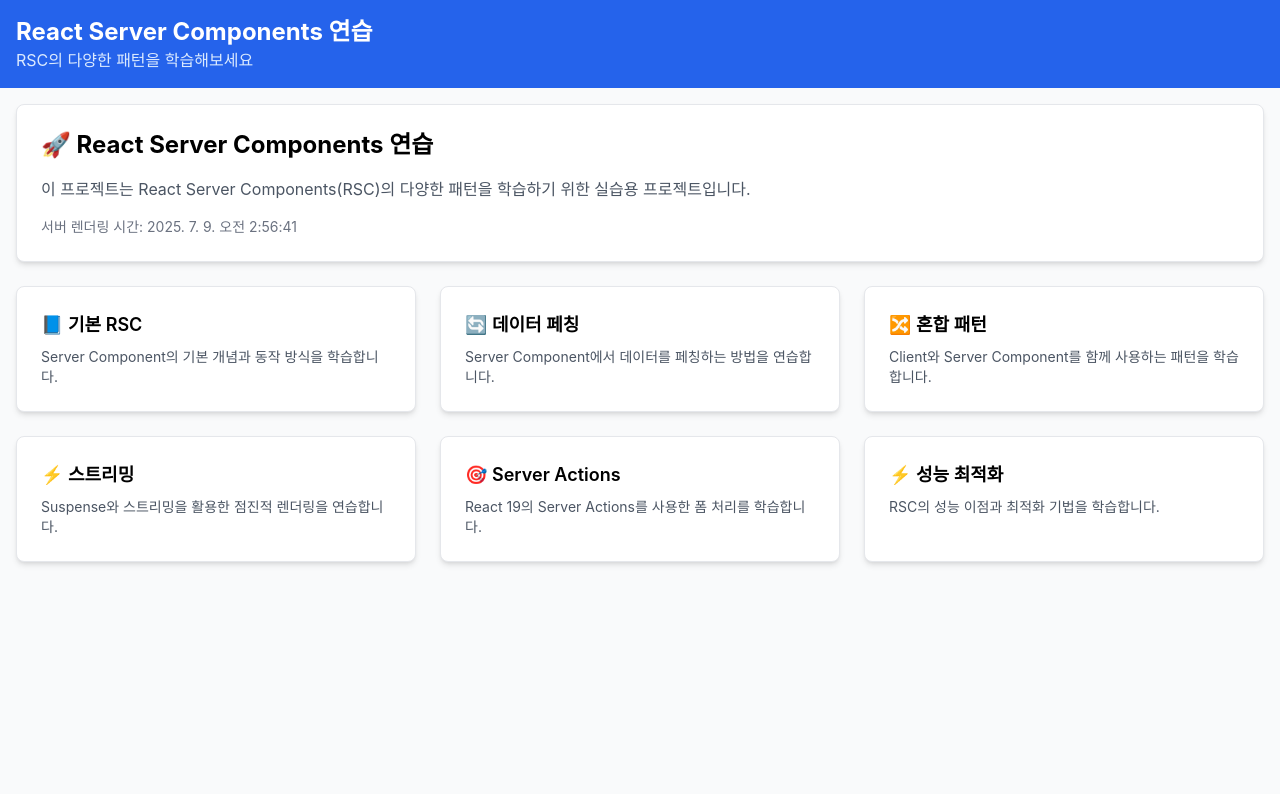
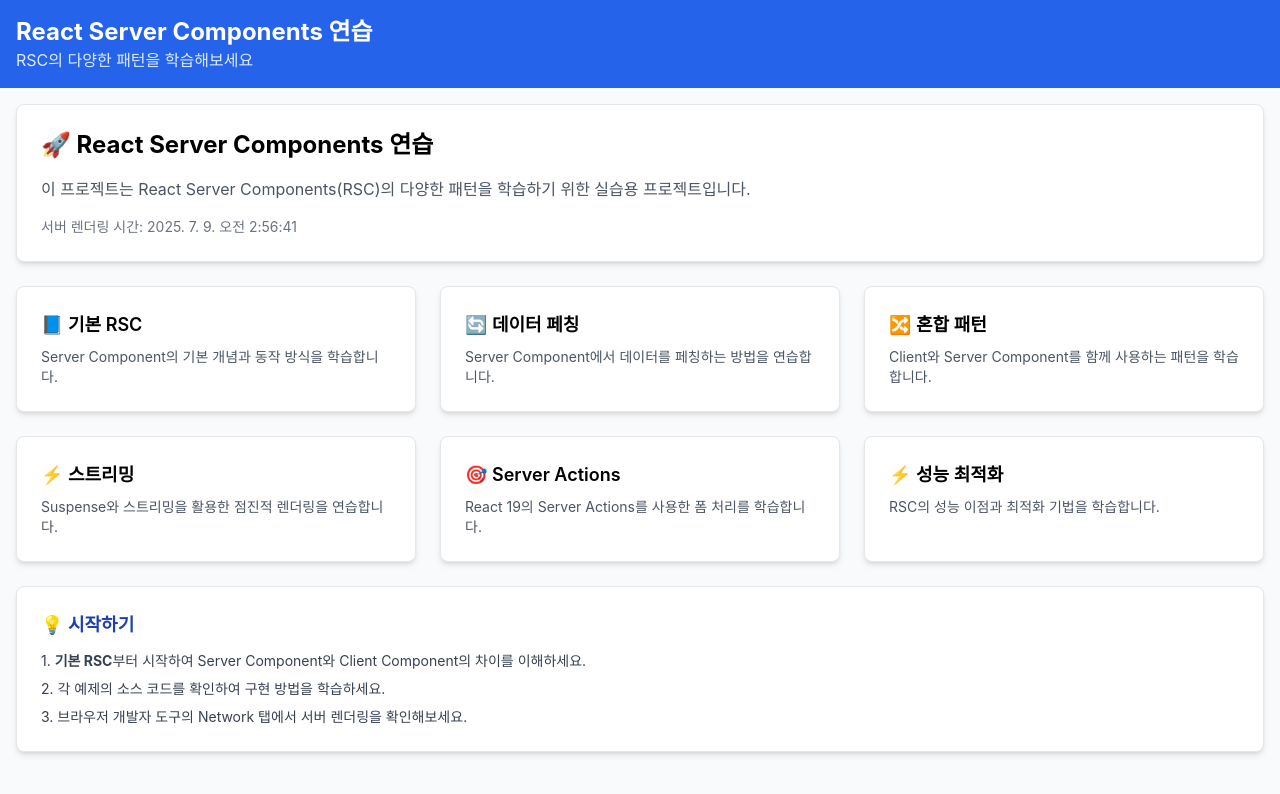
Before and after one commit to UnopndJude/react-server-components-practice, a Next.js app: page / in a window 1280 px wide. Shown: the top 794 px of the page. Built offline with nearby package versions, Linux system fonts and the light colour scheme.

Commit message:
🏠 Add home page with navigation

```diff
--- a/app/page.tsx
+++ b/app/page.tsx
@@ -61,6 +61,15 @@
           </p>
         </Link>
       </div>
+
+      <div className="card bg-blue-50 border-blue-200">
+        <h3 className="text-lg font-semibold mb-3 text-blue-800">💡 시작하기</h3>
+        <div className="text-sm text-gray-700 space-y-2">
+          <p>1. <strong>기본 RSC</strong>부터 시작하여 Server Component와 Client Component의 차이를 이해하세요.</p>
+          <p>2. 각 예제의 소스 코드를 확인하여 구현 방법을 학습하세요.</p>
+          <p>3. 브라우저 개발자 도구의 Network 탭에서 서버 렌더링을 확인해보세요.</p>
+        </div>
+      </div>
     </div>
   )
 }
```
